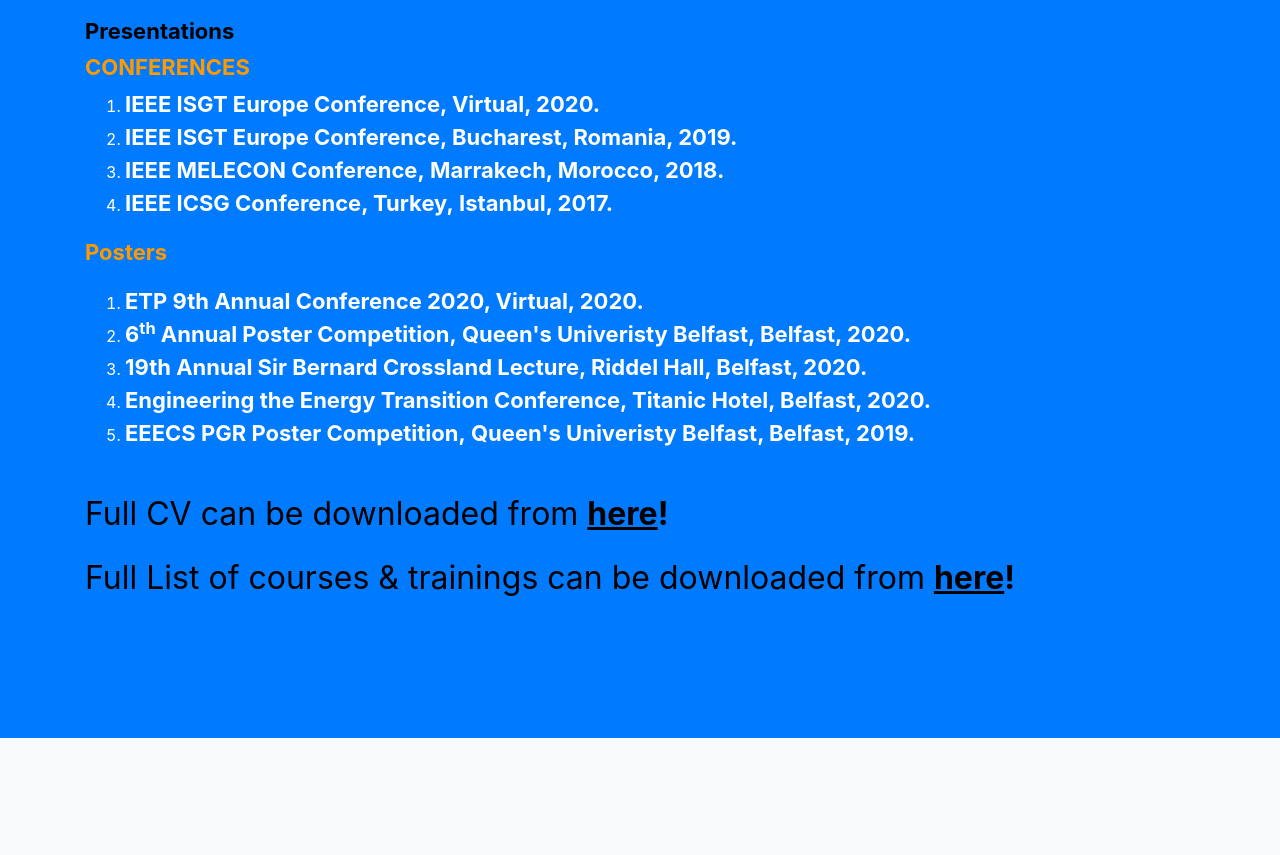
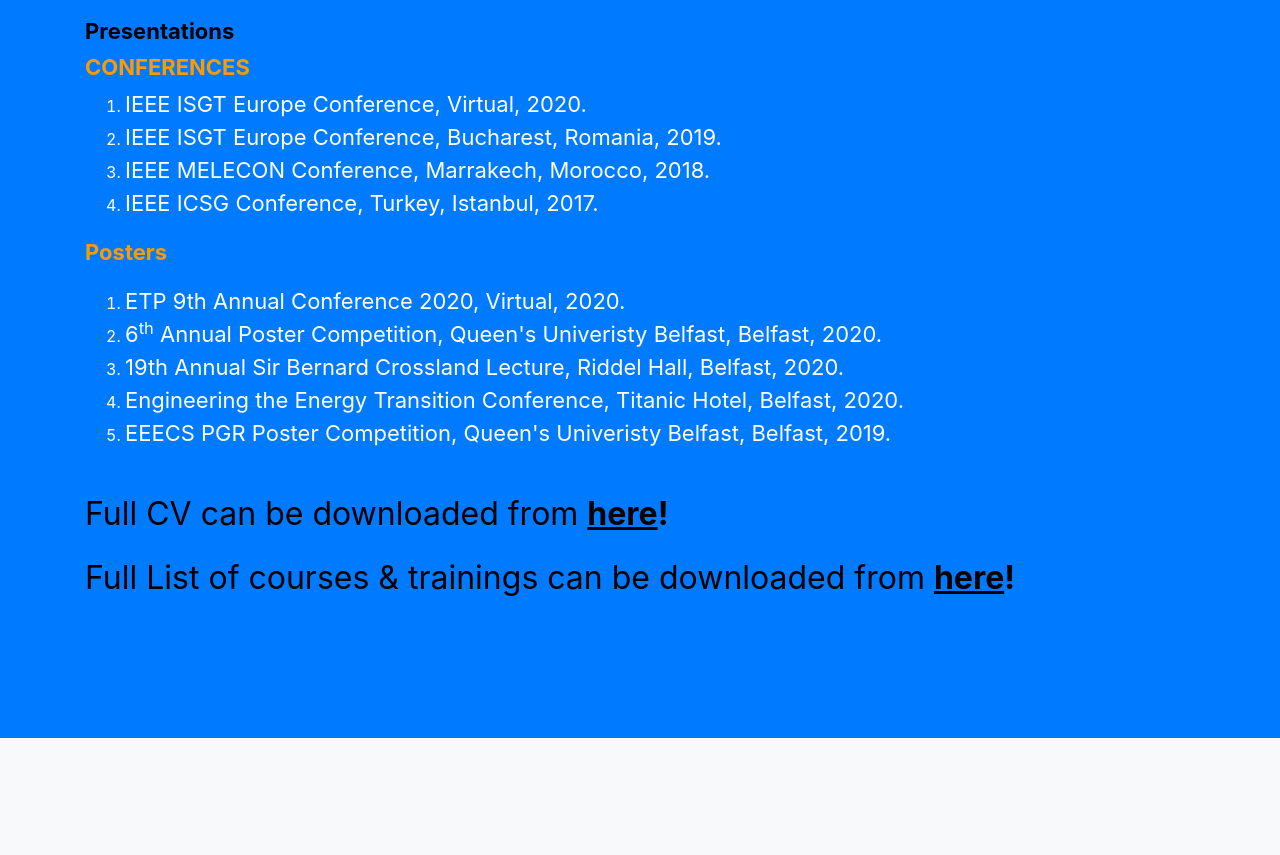
Before and after one commit to ARa2of/ARa2of.github.io, a website with bundled scripts: page index.html in a window 1280 px wide. Shown: the part 5365-6220 px from the top of the page. Built offline with nearby package versions, Linux system fonts and the light colour scheme.

Commit message:
Update index.html

```diff
--- a/index.html
+++ b/index.html
@@ -162,18 +162,18 @@
 <h4 style="text-align: justify;"><strong><span style="color: #000000; font-size: 22px;">Presentations</span></strong></h4>
 <h3 style="text-align: justify;"><span style="font-size: 22px;"><span style="color: #ff9900;"><strong>Conferences</strong></span></span></h3>
 <ol style="text-align: justify;">
-<li><span style="font-size: 22px; color: #ffffff;"><strong>IEEE ISGT Europe Conference, Virtual, 2020.</strong></span></li>
-<li><span style="font-size: 22px; color: #ffffff;"><strong>IEEE ISGT Europe Conference, Bucharest, Romania, 2019.</strong></span></li>
-<li><span style="font-size: 22px; color: #ffffff;"><strong>IEEE MELECON Conference,&nbsp;Marrakech, Morocco, 2018.</strong></span></li>
-<li><span style="font-size: 22px; color: #ffffff;"><strong>IEEE ICSG Conference, Turkey,&nbsp;Istanbul, 2017.</strong></span></li>
+<li><span style="font-size: 22px; color: #ffffff;">IEEE ISGT Europe Conference, Virtual, 2020.</span></li>
+<li><span style="font-size: 22px; color: #ffffff;">IEEE ISGT Europe Conference, Bucharest, Romania, 2019.</span></li>
+<li><span style="font-size: 22px; color: #ffffff;">IEEE MELECON Conference,&nbsp;Marrakech, Morocco, 2018.</span></li>
+<li><span style="font-size: 22px; color: #ffffff;">IEEE ICSG Conference, Turkey,&nbsp;Istanbul, 2017.</span></li>
 </ol>
 <p style="text-align: justify;"><strong style="color: #ff9900; font-size: 22px; font-family: inherit;">Posters</strong></p>
 <ol>
-<li style="text-align: justify;"><span style="font-size: 22px; color: #ffffff;"><strong>ETP 9th Annual Conference 2020, Virtual, 2020.</strong></span></li>
-<li style="text-align: justify;"><span style="font-size: 22px; color: #ffffff;"><strong>6<sup>th</sup>&nbsp;Annual&nbsp;<span class="markjnkjr0duf" data-markjs="true" data-ogac="" data-ogab="" data-ogsc="" data-ogsb="">Poster</span>&nbsp;<span class="markqxjze73li" data-markjs="true" data-ogac="" data-ogab="" data-ogsc="" data-ogsb="">Competition,&nbsp;</span>Queen's Univeristy Belfast, Belfast, 2020.</strong></span></li>
-<li style="text-align: justify;"><span style="font-size: 22px; color: #ffffff;"><strong>19th Annual Sir Bernard Crossland Lecture, Riddel Hall, Belfast, 2020.</strong></span></li>
-<li style="text-align: justify;"><span style="font-size: 22px; color: #ffffff;"><strong>Engineering the Energy Transition Conference, Titanic Hotel, Belfast, 2020.</strong></span></li>
-<li style="text-align: justify;"><span style="font-size: 22px; color: #ffffff;"><strong><span class="markjnkjr0duf" data-markjs="true" data-ogac="" data-ogab="" data-ogsc="" data-ogsb="">EEECS PGR Poster</span>&nbsp;<span class="markqxjze73li" data-markjs="true" data-ogac="" data-ogab="" data-ogsc="" data-ogsb="">Competition,&nbsp;</span>Queen's Univeristy Belfast, Belfast, 2019.</strong></span></li>
+<li style="text-align: justify;"><span style="font-size: 22px; color: #ffffff;">ETP 9th Annual Conference 2020, Virtual, 2020.</span></li>
+<li style="text-align: justify;"><span style="font-size: 22px; color: #ffffff;">6<sup>th</sup>&nbsp;Annual&nbsp;<span class="markjnkjr0duf" data-markjs="true" data-ogac="" data-ogab="" data-ogsc="" data-ogsb="">Poster</span>&nbsp;<span class="markqxjze73li" data-markjs="true" data-ogac="" data-ogab="" data-ogsc="" data-ogsb="">Competition,&nbsp;</span>Queen's Univeristy Belfast, Belfast, 2020.</span></li>
+<li style="text-align: justify;"><span style="font-size: 22px; color: #ffffff;">19th Annual Sir Bernard Crossland Lecture, Riddel Hall, Belfast, 2020.</span></li>
+<li style="text-align: justify;"><span style="font-size: 22px; color: #ffffff;">Engineering the Energy Transition Conference, Titanic Hotel, Belfast, 2020.</span></li>
+<li style="text-align: justify;"><span style="font-size: 22px; color: #ffffff;"><span class="markjnkjr0duf" data-markjs="true" data-ogac="" data-ogab="" data-ogsc="" data-ogsb="">EEECS PGR Poster</span>&nbsp;<span class="markqxjze73li" data-markjs="true" data-ogac="" data-ogab="" data-ogsc="" data-ogsb="">Competition,&nbsp;</span>Queen's Univeristy Belfast, Belfast, 2019.</span></li>
 </ol>
 
 
```
